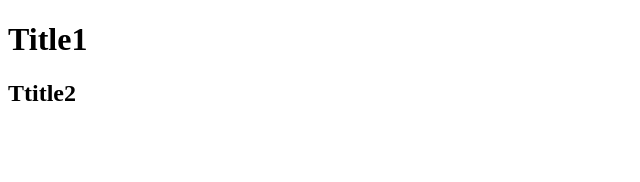
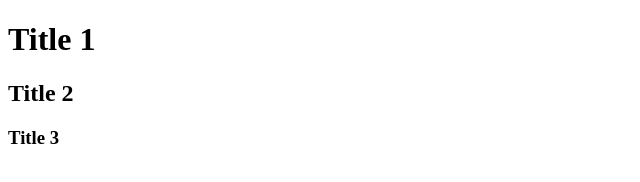
Before and after one commit to ZiMa7/git_titles, a plain HTML site: page index.html in a window 1280 px wide. Shown: the whole page, without its empty margins (0-640 px from the left). Drawn offline with Linux system fonts and the light colour scheme.

Commit message:
Title H3

```diff
--- a/index.html
+++ b/index.html
@@ -7,7 +7,8 @@
     <title>Document</title>
 </head>
 <body>
-    <h1>Title1</h1>
-    <h2>Ttitle2</h2>
+    <h1>Title 1</h1>
+    <h2>Title 2</h2>
+    <h3>Title 3</h3>
 </body>
 </html>
```
